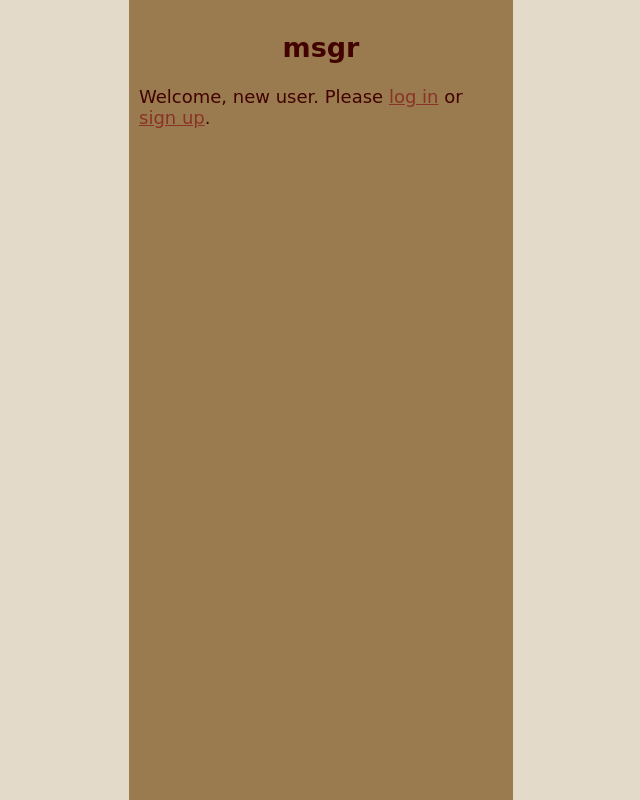
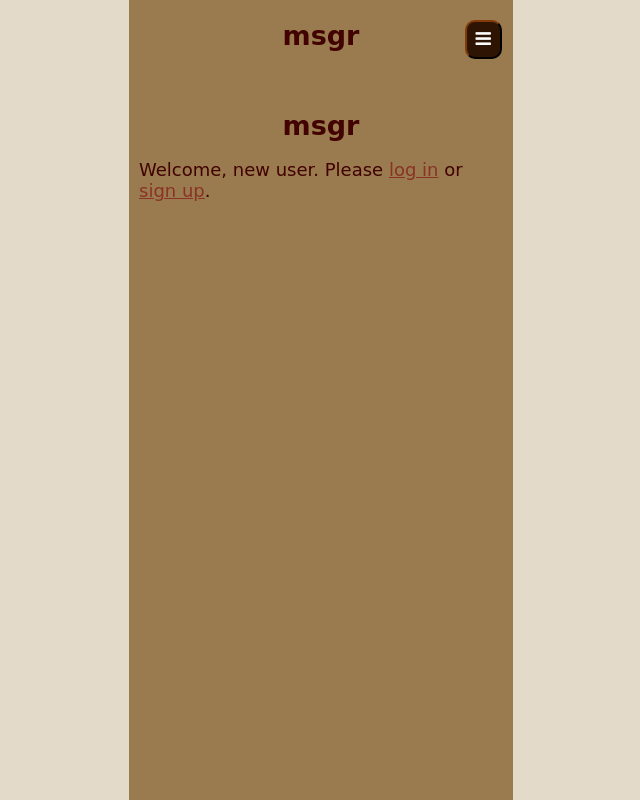
Before and after one commit to taajik/msgr, a Django app: page / in a window 1280 px wide. Shown: the whole page, without its empty margins (319-959 px from the left). Run offline with Django 4.2, Linux system fonts and the light colour scheme.

Commit message:
create header menu

```diff
--- a/msgr/templates/msgr/chat_page.html
+++ b/msgr/templates/msgr/chat_page.html
@@ -1,9 +1,5 @@
 {% extends 'base.html' %}
 {% load static %}
-
-{% block scripts %}
-<script src="https://cdnjs.cloudflare.com/ajax/libs/jquery/3.6.0/jquery.min.js"></script>
-{% endblock %}
 
 {% block style %}
 <link rel="stylesheet" href="{% static 'msgr/css/chat_page.css' %}">
--- a/static/css/base.css
+++ b/static/css/base.css
@@ -18,8 +18,8 @@ body {
 }
 
 h1 {
-    margin-top: 0.83em;
-    margin-bottom: 0.83em;
+    margin-top: 10px;
+    margin-bottom: 10px;
     font-size: 1.5em;
     text-align: center;
 }
--- /dev/null
+++ b/static/css/header.css
@@ -0,0 +1,63 @@
+
+#header {
+    position: relative;
+    overflow: hidden;
+    margin-bottom: 20px;
+    height: 50px;
+    padding: 10px;
+    font-weight: bold;
+    color: #410200;
+    background-color: #9a7b4f;
+}
+
+#menu-btn {
+    position: absolute;
+    top: 0;
+    right: 0;
+    margin: 10px;
+    width: 10%;
+    padding-top: 10px;
+}
+
+#menu-btn button {
+    padding: 7px 9px;
+    border-radius: 10px;
+    font-size: large;
+}
+
+#menu-wrapper {
+    position: absolute;
+    z-index: 1;
+    top: 0;
+    left: 0;
+    overflow-y: hidden;
+    transition: 0.5s;
+    width: 100%;
+    height: 0;
+    background-color: inherit;
+}
+
+#menu {
+    height: 100%;
+    padding: 10px;
+}
+
+#logo {
+    float: left;
+    font-size: larger;
+}
+
+.menu-link {
+    float: right;
+}
+
+#header a {
+    display: block;
+    padding: 14px 16px;
+    text-decoration: none;
+    color: inherit;
+}
+
+#header a:hover {
+    color: #a52a2a;
+}
--- /dev/null
+++ b/static/js/header-menu.js
@@ -0,0 +1,13 @@
+
+var menu = $("#menu-wrapper");
+var header = $('#header');
+
+function open_menu() {
+    menu.css('height', '100%');
+}
+
+$(window).click(function(event) {
+    if (header.has(event.target).length == 0) {
+        menu.css('height', '0');
+    }
+});
--- a/templates/base.html
+++ b/templates/base.html
@@ -4,9 +4,12 @@
 <head>
     <meta charset="utf-8">
     <meta name="viewport" content="width=device-width, initial-scale=1.0">
+    <script src="https://cdnjs.cloudflare.com/ajax/libs/jquery/3.6.0/jquery.min.js"></script>
     {% block scripts %}
     {% endblock %}
+    <link rel="stylesheet" href="https://cdnjs.cloudflare.com/ajax/libs/font-awesome/4.7.0/css/font-awesome.min.css">
     <link rel="stylesheet" href="{% static 'css/base.css' %}">
+    <link rel="stylesheet" href="{% static 'css/header.css' %}">
     {% block style %}
     {% endblock %}
     <title>{% block title %}msgr{% endblock %}</title>
@@ -14,13 +17,22 @@
 
 <body>
     <div id="container">
-        <div id="content">
-            <main>
+        <header>
+            <div id="header">
+                {% block header %}
+                {% block h1 %}<h1>msgr</h1>{% endblock %}
+                {% include 'header.html' %}
+                {% endblock %}
+            </div>
+        </header>
+        <main>
+            <div id="content">
                 {% block content %}
                 {% endblock %}
-            </main>
-        </div>
+            </div>
+        </main>
     </div>
+    <script src="{% static 'js/header-menu.js' %}"></script>
     {% block javascript %}
     {% endblock %}
 </body>
--- /dev/null
+++ b/templates/header.html
@@ -0,0 +1,33 @@
+<div id="menu-btn">
+    <button onclick="open_menu()">
+        <i class="fa fa-bars"></i>
+    </button>
+</div>
+<div id="menu-wrapper">
+    <div id="menu">
+        {% if user.is_authenticated %}
+        <div id="logo">
+            <a href="{% url 'msgr:main' %}">MSGR</a>
+        </div>
+        <div class="menu-link">
+            <a href="{% url 'logout' %}">Log out</a>
+        </div>
+        <div class="menu-link">
+            <a href="{% url 'profile' %}">Profile</a>
+        </div>
+        <div class="menu-link">
+            <a href="{% url 'msgr:search' %}">Search</a>
+        </div>
+        {% else %}
+        <div id="logo">
+            <a href="{% url 'home' %}">MSGR</a>
+        </div>
+        <div class="menu-link">
+            <a href="{% url 'signup' %}">Sign up</a>
+        </div>
+        <div class="menu-link">
+            <a href="{% url 'login' %}">Log in</a>
+        </div>
+        {% endif %}
+    </div>
+</div>
```
Also changed, not shown: msgr/static/msgr/css/chat_page.css (+11 -5 lines).
